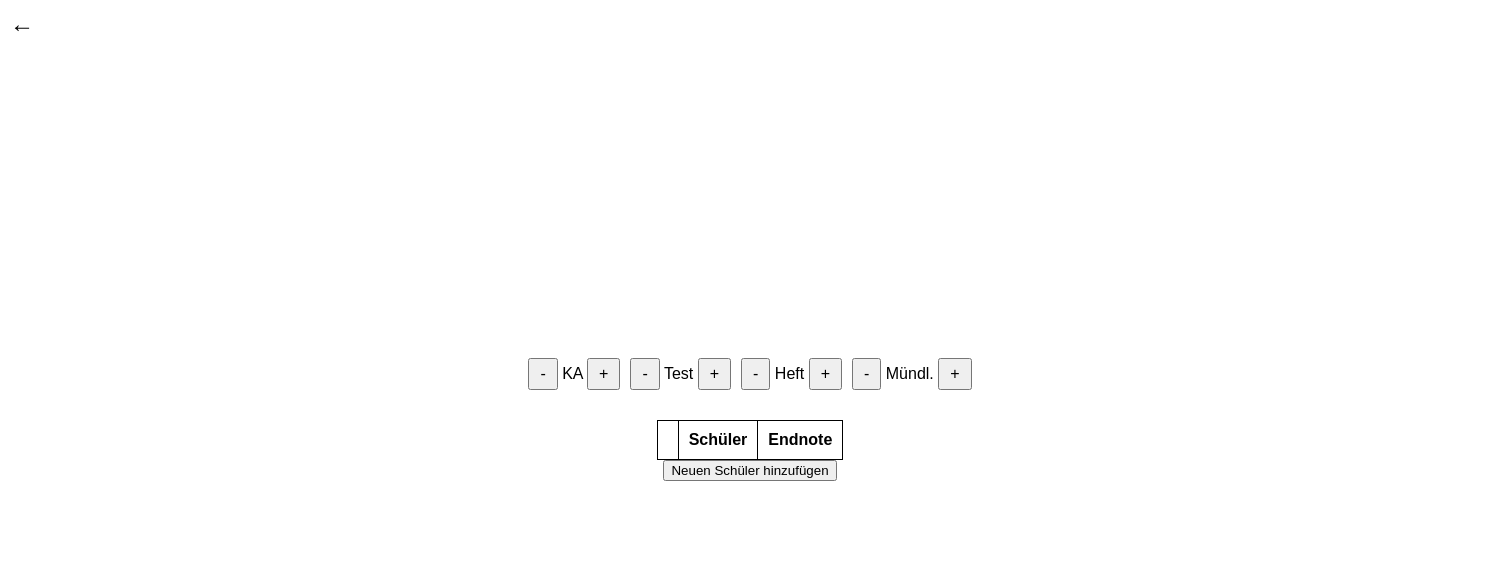
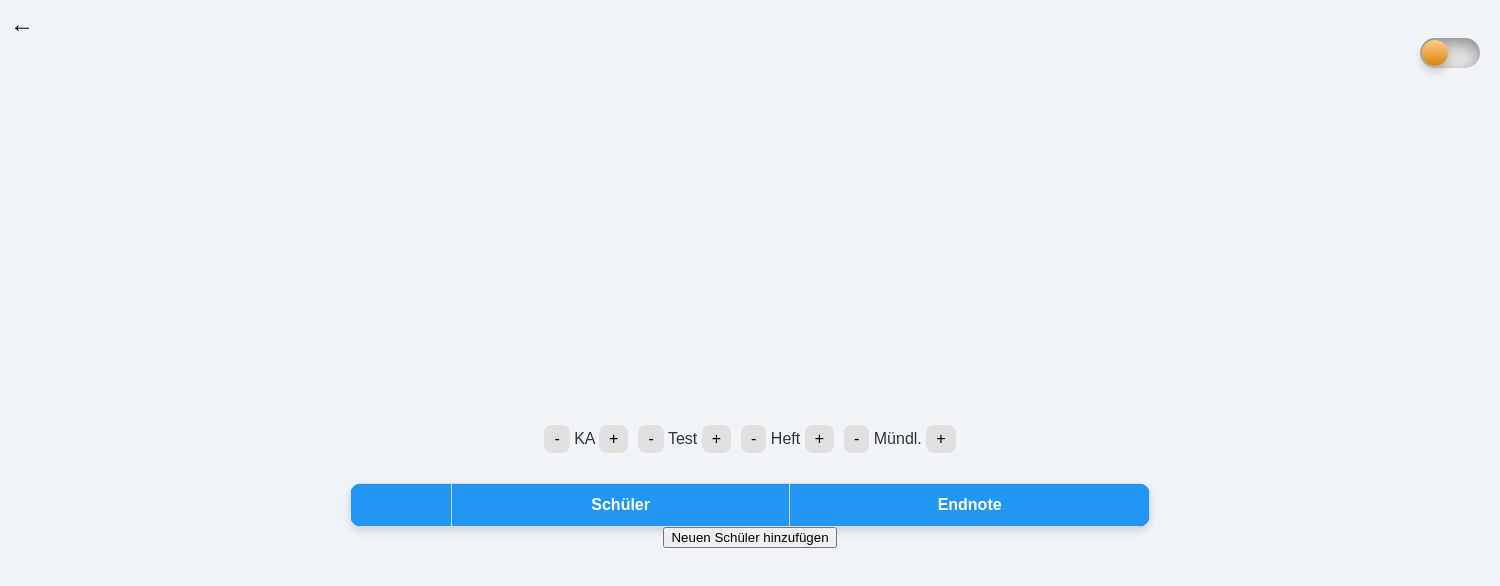
Before and after one commit to infinte15/zeugnis, an Electron app: page Schüler/Schüler.html in a window 1500 px wide. Drawn offline with Linux system fonts and the light colour scheme.

Commit message:
Darkmode/UI/DeleteButtons

```diff
--- a/Schüler/Schüler.css
+++ b/Schüler/Schüler.css
@@ -1,22 +1,92 @@
+html, body {
+    margin: 0;
+    padding: 0;
+    height: 100%;
+    overflow: hidden;
+}
+
 body {
     display: flex;
     flex-direction: column;
     align-items: center;
     justify-content: center;
-    min-height: 100vh;
-    margin: 0;
-    font-family: Arial, sans-serif;
+    height: 100vh;
+    font-family: 'Poppins', sans-serif;
+    background-color: #f0f4f8;
+    color: #333;
+    transition: background-color 0.3s ease;
+    position: relative;
+    padding-top: 60px;
+}
+
+.dark-mode-container {
+    position: absolute;
+    top: 20px;
+    right: 20px;
+    z-index: 10;
+}
+
+.dark-mode-container label {
+    width: 60px;
+    height: 30px;
+    position: relative;
+    display: block;
+    background: #e0e0e0;
+    border-radius: 30px;
+    box-shadow: inset 0px 5px 15px rgba(0, 0, 0, 0.4), inset 0px -5px 15px rgba(255, 255, 255, 0.4);
+    cursor: pointer;
+    transition: 0.3s;
+}
+
+h2 {
+    font-size: 28px;
+    margin-bottom: 30px;
+    color: #37474f;
+    font-weight: 600;
 }
 
 table {
     border-collapse: collapse;
     margin-top: 20px;
+    width: 90%;
+    max-width: 800px;
+    box-shadow: 0 4px 8px rgba(0, 0, 0, 0.15);
+    border-radius: 12px;
+    overflow: hidden;
 }
 
 th, td {
-    border: 1px solid black;
-    padding: 10px;
+    border: 1px solid #ddd;
+    padding: 12px;
     text-align: center;
+}
+
+th {
+    background-color: #2196f3;
+    color: white;
+    font-weight: 600;
+}
+
+.column-controls {
+    display: flex;
+    justify-content: center;
+    align-items: center;
+    gap: 15px;
+    margin-bottom: 20px;
+}
+
+.column-controls button {
+    font-size: 18px;
+    padding: 8px 16px;
+    background-color: #e0e0e0;
+    border: none;
+    border-radius: 8px;
+    cursor: pointer;
+    transition: background-color 0.3s ease;
+}
+
+.column-controls button:hover {
+    background-color: #d0d0d0;
 }
 
 .back-arrow {
@@ -29,6 +99,63 @@ th, td {
     color: black;
 }
 
+label:after {
+    content: "";
+    width: 26px;
+    height: 26px;
+    position: absolute;
+    top: 2px;
+    left: 2px;
+    background: linear-gradient(180deg, #ffcc89, #d8860b);
+    border-radius: 26px;
+    box-shadow: 0px 5px 10px rgba(0, 0, 0, 0.2);
+    transition: 0.3s;
+}
+
+input[type="checkbox"] {
+    width: 0;
+    height: 0;
+    visibility: hidden;
+}
+
+
+input:checked + label {
+    background-color: #333;
+}
+
+input:checked + label:after {
+    left: 32px;
+    transform: translateX(0%);
+    background: linear-gradient(180deg, #777, #3a3a3a);
+}
+
+label:active:after {
+    width: 32px;
+}
+
+input:checked + label + .background-color {
+    background: #121212;
+}
+
+.background-color {
+    width: 100vw;
+    height: 100vh;
+    background: #f0f4f8;
+    z-index: -1;
+    position: absolute;
+    transition: background 0.3s ease;
+}
+
+body.dark-mode {
+    background-color: #121212;
+    color: #e0e0e0;
+}
+
+body.dark-mode h2 {
+    color: #e0e0e0;
+}
+
+
 .column-controls {
     display: flex;
     align-items: center;
@@ -40,7 +167,45 @@ th, td {
     font-size: 16px;
     padding: 5px 10px;
 }
+.back-arrow {
+    position: absolute;
+    top: 10px;
+    left: 10px;
+    font-size: 24px;
+    cursor: pointer;
+    text-decoration: none;
+    color: black;
+}
 
+body.dark-mode .back-arrow{
+    color: #e0e0e0;
+}
+
+.add-student-button {
+    margin-top: 20px;
+    padding: 10px 20px;
+    font-size: 16px;
+    background-color: #2196f3;
+    color: white;
+    border: none;
+    border-radius: 8px;
+    cursor: pointer;
+    transition: background-color 0.3s ease;
+}
+
+.add-student-button:hover {
+    background-color: #1976d2;
+}
+
+.input-container {
+    display: none;
+    margin-top: 10px;
+}
+
+.input-container input {
+    padding: 8px;
+    border: 1px solid #ddd;
+}
 @media (max-width: 600px) {
     table {
         font-size: 14px;
--- a/Schüler/Schüler.html
+++ b/Schüler/Schüler.html
@@ -7,6 +7,12 @@
     <link rel="stylesheet" href="Schüler.css">
 </head>
 <body>
+    <div class="dark-mode-container">
+        <input type="checkbox" id="darkmode-toggle"/>
+        <label for="darkmode-toggle"></label>
+    <div class="background-color"></div>
+    </div>
+
     <a href="#" id="backButton" class="back-arrow">&larr;</a>
     <h2 id="pageTitle"></h2>
     <div class="column-controls">
--- a/Schüler/Schüler.js
+++ b/Schüler/Schüler.js
@@ -303,6 +303,47 @@ const enableCellEditing = () => {
     }
 };
 
+document.addEventListener("DOMContentLoaded", () => {
+    const darkModeToggle = document.getElementById('darkmode-toggle');
+    const body = document.body;
+    const background = document.querySelector('.background-color');
+
+    function updateDarkMode(isDarkMode) {
+        if (isDarkMode) {
+            body.classList.add('dark-mode');
+            if (background) {
+                background.style.backgroundColor = '#121212';
+            }
+            localStorage.setItem('darkMode', 'enabled');
+        } else {
+            body.classList.remove('dark-mode');
+            if (background) {
+                background.style.backgroundColor = '#f0f4f8';
+            }
+            localStorage.setItem('darkMode', 'disabled');
+        }
+        if (darkModeToggle) {
+            darkModeToggle.checked = isDarkMode;
+        }
+    }
+
+    const isDarkMode = localStorage.getItem('darkMode') === 'enabled';
+    updateDarkMode(isDarkMode);
+
+    if (darkModeToggle) {
+        darkModeToggle.addEventListener('change', () => {
+            updateDarkMode(darkModeToggle.checked);
+        });
+    }
+});
+
+window.addEventListener('pageshow', function () {
+    const darkModeToggle = document.getElementById('darkmode-toggle');
+    if (darkModeToggle) {
+        darkModeToggle.checked = localStorage.getItem('darkMode') === 'enabled';
+    }
+});
+
 // Event-Listener für DOMContentLoaded
 document.addEventListener('DOMContentLoaded', () => {
     let pageTitle = document.getElementById('pageTitle');
```
Also changed, not shown: Fächer/Fächer.js (+23 -13 lines), Klasse/Klasse.js (+20 -10 lines).
